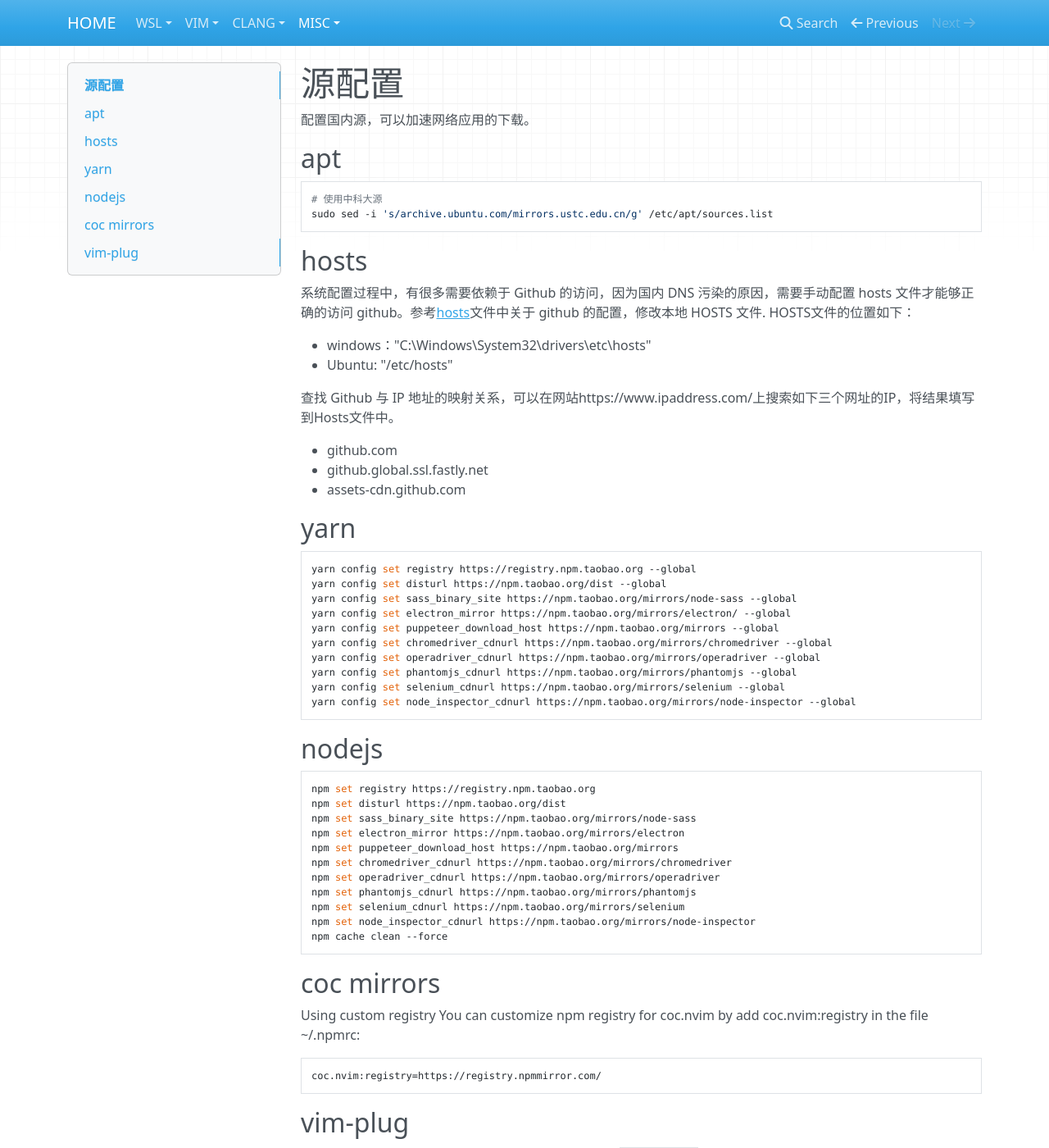
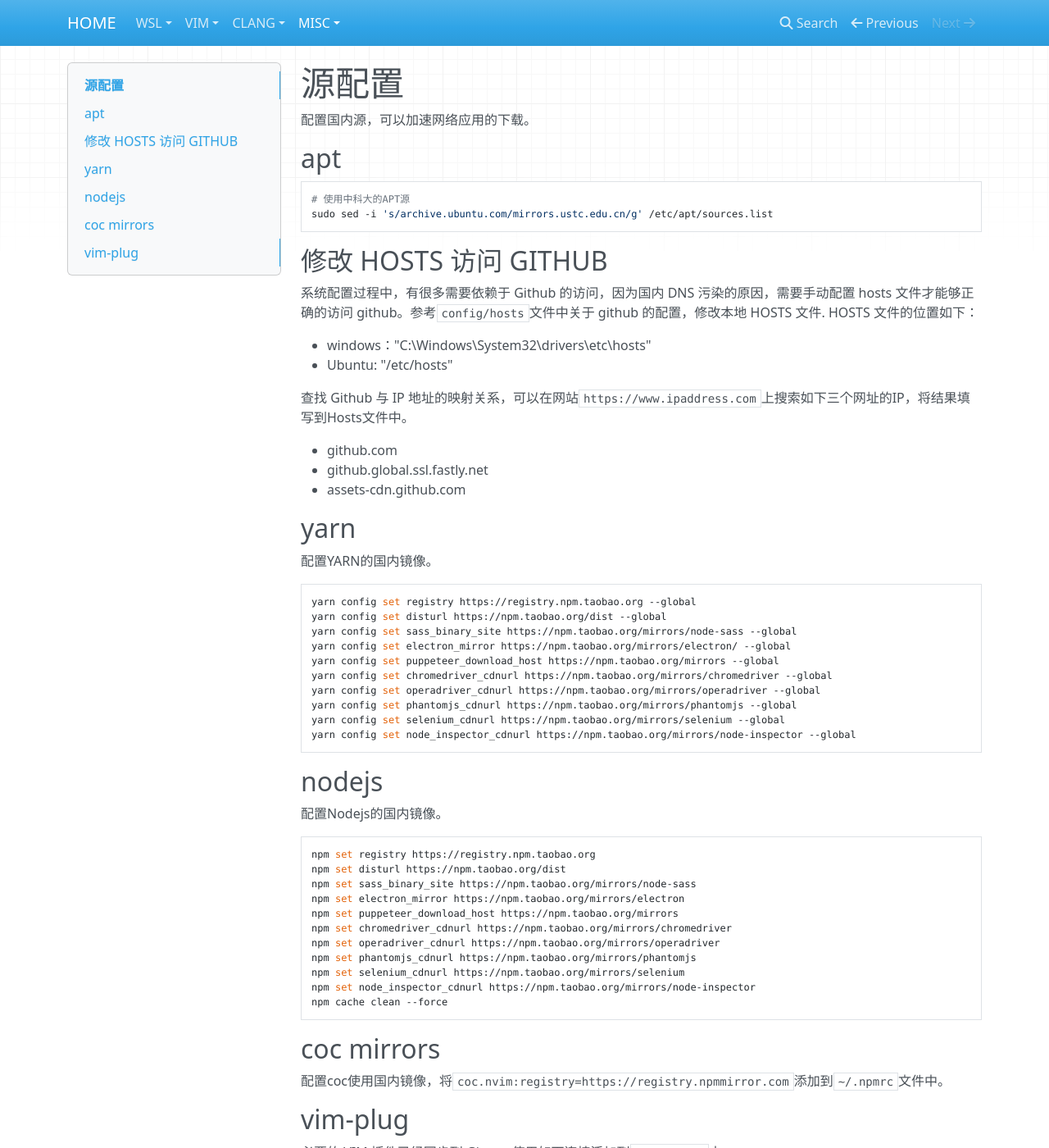
Before and after one commit to dllvhaobo/working-in-wsl, an MkDocs documentation site: the page built from docs/misc/源配置.md, in a window 1280 px wide and 1400 px high. Shown: the whole window at 82% size. Built offline with MkDocs 1.6.1, drawn with Linux system fonts in a browser that asks for light colours; nearby versions of some CDN libraries; some of the changed text lies outside the part shown.

Commit message:
源配置

````diff
--- a/docs/misc/源配置.md
+++ b/docs/misc/源配置.md
@@ -5,19 +5,18 @@
 ## apt
 
 ```bash
-# 使用中科大源
+# 使用中科大的APT源
 sudo sed -i 's/archive.ubuntu.com/mirrors.ustc.edu.cn/g' /etc/apt/sources.list
 ```
 
+## 修改 HOSTS 访问 GITHUB
 
-## hosts
-
-系统配置过程中，有很多需要依赖于 Github 的访问，因为国内 DNS 污染的原因，需要手动配置 hosts 文件才能够正确的访问 github。参考[hosts](config/hosts)文件中关于 github 的配置，修改本地 HOSTS 文件. HOSTS文件的位置如下：
+系统配置过程中，有很多需要依赖于 Github 的访问，因为国内 DNS 污染的原因，需要手动配置 hosts 文件才能够正确的访问 github。参考`config/hosts`文件中关于 github 的配置，修改本地 HOSTS 文件. HOSTS 文件的位置如下：
 
 - windows："C:\Windows\System32\drivers\etc\hosts"
 - Ubuntu: "/etc/hosts"
 
-查找 Github 与 IP 地址的映射关系，可以在网站https://www.ipaddress.com/上搜索如下三个网址的IP，将结果填写到Hosts文件中。
+查找 Github 与 IP 地址的映射关系，可以在网站`https://www.ipaddress.com`上搜索如下三个网址的IP，将结果填写到Hosts文件中。
 
 - github.com
 - github.global.ssl.fastly.net
@@ -25,6 +24,7 @@ sudo sed -i 's/archive.ubuntu.com/mirrors.ustc.edu.cn/g' /etc/apt/sources.list
 
 ## yarn
 
+配置YARN的国内镜像。
 
 ```bash
 yarn config set registry https://registry.npm.taobao.org --global
@@ -39,8 +39,9 @@ yarn config set selenium_cdnurl https://npm.taobao.org/mirrors/selenium --global
 yarn config set node_inspector_cdnurl https://npm.taobao.org/mirrors/node-inspector --global
 ```
 
+## nodejs
 
-## nodejs
+配置Nodejs的国内镜像。
 
 ```bash
 npm set registry https://registry.npm.taobao.org
@@ -58,16 +59,11 @@ npm cache clean --force
 
 ## coc mirrors
 
-Using custom registry
-You can customize npm registry for coc.nvim by add coc.nvim:registry in the file ~/.npmrc:
-
-```bash
-coc.nvim:registry=https://registry.npmmirror.com/
-```
+配置coc使用国内镜像，将`coc.nvim:registry=https://registry.npmmirror.com`添加到`~/.npmrc`文件中。
 
 ## vim-plug
 
-必要的VIM插件已经同步到Gitee。使用如下连接添加到`${MYVIMRC}`中。
+必要的 VIM 插件已经同步到 Gitee。使用如下连接添加到`${MYVIMRC}`中。
 
 ```bash
 git@gitee.com:dllvhaobo/DoxygenToolkit.vim.git
````
Also changed, not shown: 1 other file.
